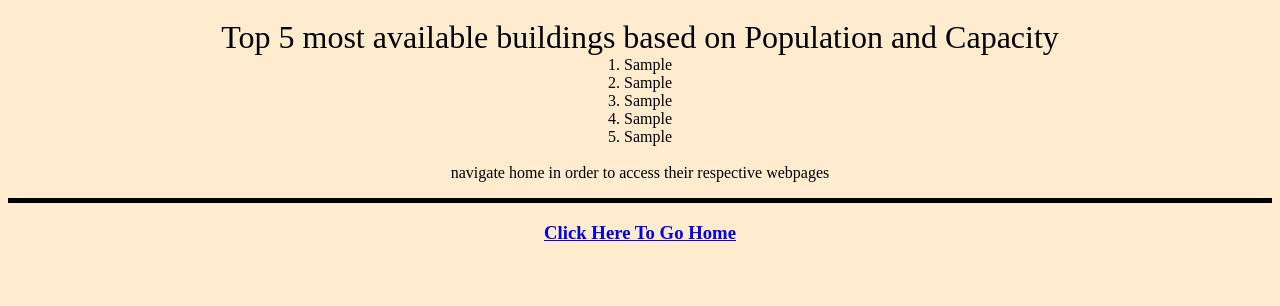
After one commit to kcheb27/Final-Project-ec327, a Flask app: template templates/sorting.html in a window 1280 px wide. The commit adds this page. Shown: the part 494-800 px from the top of the page. Run offline with Flask 2, Linux system fonts and the light colour scheme; the template is opened without the code that fills it: most values are stand-ins (such as "Sample title", 1, 10 or a date in 2020); grey boxes marked "Sample" are stand-in pictures; parts of the project's set-up code (start-up, migrations or seed data) failed here and were passed over.

Commit message:
Adding Sorting

```diff
--- a/main.py
+++ b/main.py
@@ -3,7 +3,10 @@ from classes import Floor
 from classes import Building
 from openpyxl import load_workbook
 import os
-from location import get_distance
+from location import get_closest
+
+
+
 
 
 #####Loading Workbook###################
@@ -49,6 +52,8 @@ for i in range(len(bigger_Data_sorted)):
     building_list.append(allvars[bigger_Data_sorted[i][0][10]])
 ##########################################################################################3
 
+list_of_indices = get_closest(building_list)
+
 
 
 
@@ -78,6 +83,17 @@ def home2():
     pic1 = os.path.join(app.config['UPLOAD_FOLDER'],'betterbetterbulogo.png')
     pic2 = os.path.join(app.config['UPLOAD_FOLDER'],'betterbulogo.png')
     return render_template("unhinged.html",name ="Tim",image =pic1,Page = "IGGGGGGGGGYYYYYY",image2 = pic2)
+
+
+
+@app.route("/sorting")
+def sorting():
+    pic1 = os.path.join(app.config['UPLOAD_FOLDER'],'bulogo.png')
+    pic2 = os.path.join(app.config['UPLOAD_FOLDER'],'THEHAND.jpg')
+    return render_template("sorting.html",name ="Tim",image =pic1,Page = "Sorting",image2 = pic2,building1 = building_list[list_of_indices[0]].buildingname,building2 = building_list[list_of_indices[1]].buildingname,building3 = building_list[list_of_indices[2]].buildingname,building4 = building_list[list_of_indices[3]].buildingname,building5 = building_list[list_of_indices[4]].buildingname)
+
+
+
 
 floornumber = []
 floorcap = []
--- a/templates/index.html
+++ b/templates/index.html
@@ -47,7 +47,7 @@
             This webpage was designed to help you choose where to study! simply click the button below to choose between the different buildings in boston university. then click on the link to see the availibity of each building! There you will see the what type of functionality the building offers, Moreover it will allow you see the occupancy of each floor and the overall ocupancy of the building.
         </b1>
         </center>
-        <iframe src="https://www.google.com/maps/embed?pb=!1m18!1m12!1m3!1d2948.625666774371!2d-71.10797402283234!3d42.35050363570368!2m3!1f0!2f0!3f0!3m2!1i1024!2i768!4f13.1!3m3!1m2!1s0x89e379f063e53817%3A0x2b346e00e0a3bec8!2sBoston%20University!5e0!3m2!1sen!2sus!4v1670814202707!5m2!1sen!2sus" width="400" height="300" style="border:0;" allowfullscreen="" loading="lazy" referrerpolicy="no-referrer-when-downgrade"></iframe>
+
         <!--- this is where you change stuff-->
         <center>
 
@@ -117,7 +117,9 @@
         <!--    please dont touch anywhere else-->
         <center>
         <h3 style = "float:bottom">
-            <a href="{{url_for('home2')}}">IF YOU DARE</a>
+
+            <a href="{{url_for('sorting')}}">Click here to see the most available buildings</a>
+            <br><a href="{{url_for('home2')}}">CLICK IF YOU DARE</a>
         </h3>
         </center>
     </div>
--- /dev/null
+++ b/templates/sorting.html
@@ -0,0 +1,71 @@
+<!DOCTYPE html>
+<html lang="en">
+<head>
+    <style>
+        #object1{
+            max-width: fit-content;
+            max-height: 50px;
+
+            float:right
+        }
+        #object2{
+            max-width: fit-content;
+            max-height: 400px;
+
+
+        }
+        hr {
+        height:5px;
+        border-width:0;
+        background-color:#000000;
+        }
+    </style>
+    <meta charset="UTF-8">
+    <meta http-equiv="X-UA-Compatible" content="IE=edge">
+    <meta name="viewport" content="width=device-width, initial-scale=1.0">
+    <title>{{Page}}</title>
+</head>
+
+<body style="background-color: blanchedalmond;">
+
+    <div>
+
+        <h1 style = "float:none; min-height:50px;color: white;background-color: darkred;border-color: black;">
+
+            Home Page
+            <img  src ="{{image}}" id = "object1" max-height="1%;"/>
+        </h1>
+
+
+        <center>
+        <img src = "{{image2}}" id = "object2"/>
+        <iframe src="https://www.google.com/maps/embed?pb=!1m18!1m12!1m3!1d2948.625666774371!2d-71.10797402283234!3d42.35050363570368!2m3!1f0!2f0!3f0!3m2!1i1024!2i768!4f13.1!3m3!1m2!1s0x89e379f063e53817%3A0x2b346e00e0a3bec8!2sBoston%20University!5e0!3m2!1sen!2sus!4v1670814202707!5m2!1sen!2sus" width="400" height="400" style="border:0;" allowfullscreen="" loading="lazy" referrerpolicy="no-referrer-when-downgrade"></iframe>
+
+        <!--- this is where you change stuff-->
+        <p> <font size = "6">
+            Top 5 most available buildings based on Population and Capacity
+            </font>
+            <br> 1. {{building1}}
+            <br> 2. {{building2}}
+            <br> 3. {{building3}}
+            <br> 4. {{building4}}
+            <br> 5. {{building5}}
+
+            <br>
+            <br> navigate home in order to access their respective webpages
+        </p>
+
+
+
+        <!--    please dont touch anywhere else-->
+
+        <hr>
+        <h3 style = "float:bottom">
+            <a href="{{url_for('home')}}">Click Here To Go Home</a>
+        </h3>
+        </center>
+    </div>
+
+
+</body>
+</html>
```
Also changed, not shown: location.py (+12 -20 lines).
